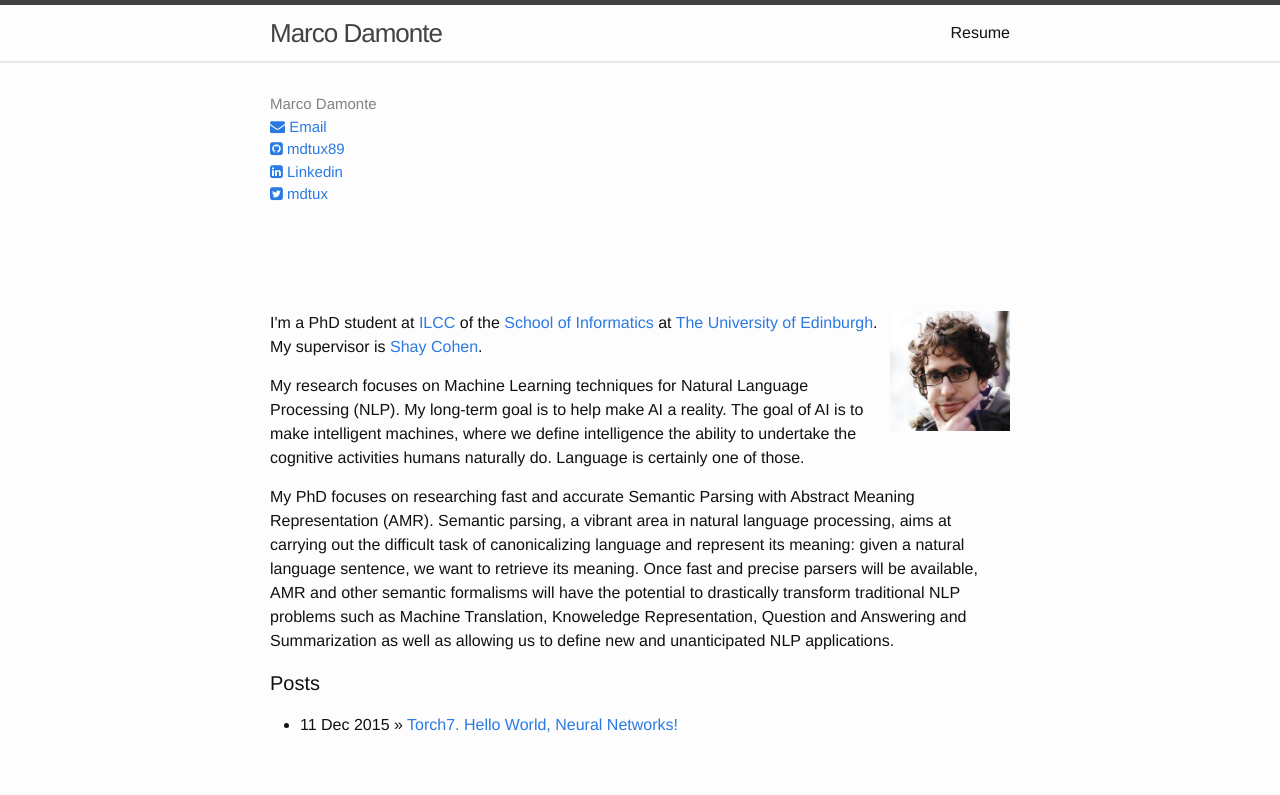
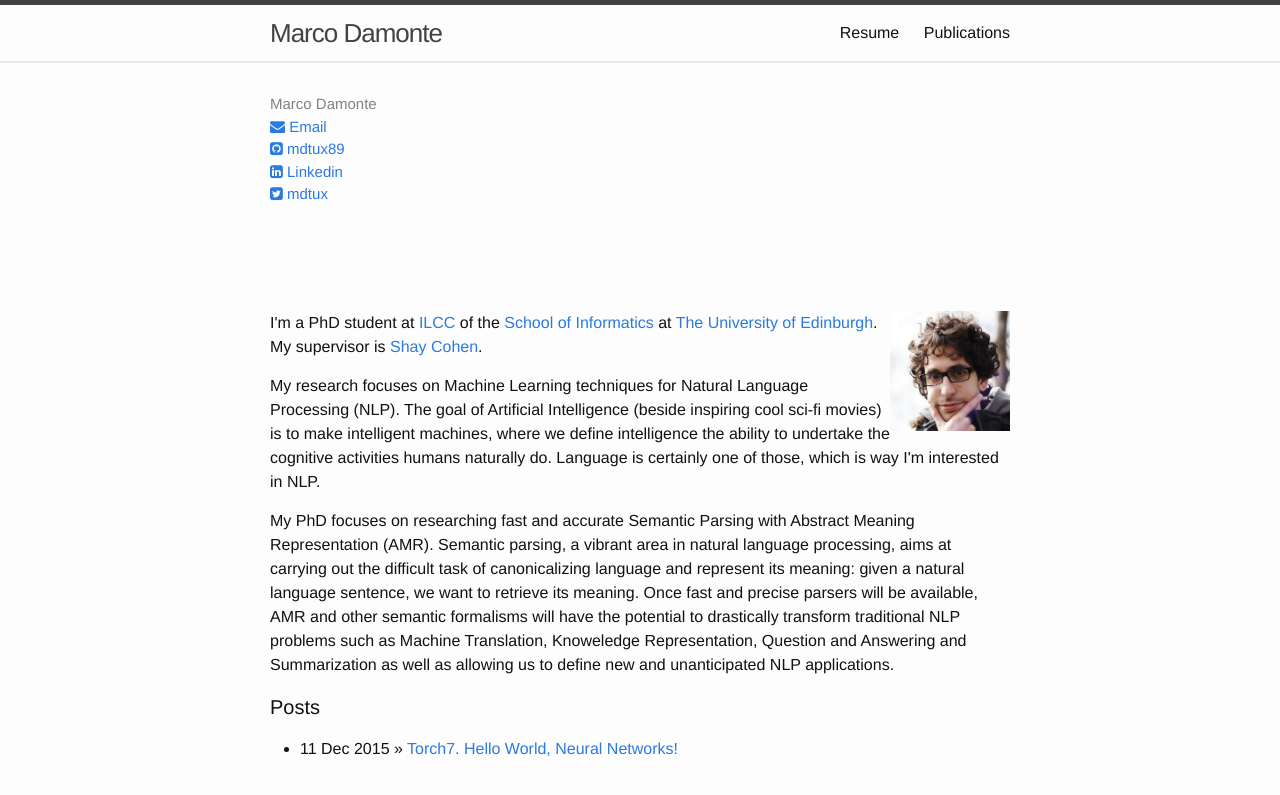
Before and after one commit to mdtux89/mdtux89.github.io, a Jekyll site: the page built from index.html, in a window 1280 px wide. Shown: the top 795 px of the page. Built offline with Jekyll 4.4.1, drawn with Linux system fonts in a browser that asks for light colours; nearby versions of some CDN libraries.

Commit message:
first pub

```diff
--- a/_includes/desc.html
+++ b/_includes/desc.html
@@ -1,5 +1,5 @@
 <img style="float: right;" height="120" width="120" src="assets/pic.jpg">
 <p>I'm a PhD student at <a href="http://www.ilcc.inf.ed.ac.uk/">ILCC</a> of the <a href="http://www.ed.ac.uk/informatics">School of Informatics</a> at <a href="http://www.inf.ed.ac.uk/">The University of Edinburgh</a>. My supervisor is <a href="http://homepages.inf.ed.ac.uk/scohen/">Shay Cohen</a>.</p>
-<p>My research focuses on Machine Learning techniques for Natural Language Processing (NLP). My long-term goal is to help make AI a reality. The goal of AI is to make intelligent machines, where we define intelligence the ability to undertake the cognitive activities humans naturally do. Language is certainly one of those.</p>
+<p>My research focuses on Machine Learning techniques for Natural Language Processing (NLP). The goal of Artificial Intelligence (beside inspiring cool sci-fi movies) is to make intelligent machines, where we define intelligence the ability to undertake the cognitive activities humans naturally do. Language is certainly one of those, which is way I'm interested in NLP.</p>
 
 <p>My PhD focuses on researching fast and accurate Semantic Parsing with Abstract Meaning Representation (AMR). Semantic parsing, a vibrant area in natural language processing, aims at carrying out the difficult task of canonicalizing language and represent its meaning: given a natural language sentence, we want to retrieve its meaning. Once fast and precise parsers will be available, AMR and other semantic formalisms will have the potential to drastically transform traditional NLP problems such as Machine Translation, Knoweledge Representation, Question and Answering and Summarization as well as allowing us to define new and unanticipated NLP applications.</p>
```
Also changed, not shown: papers.html (added, +11 -0 lines), 1 other file.
